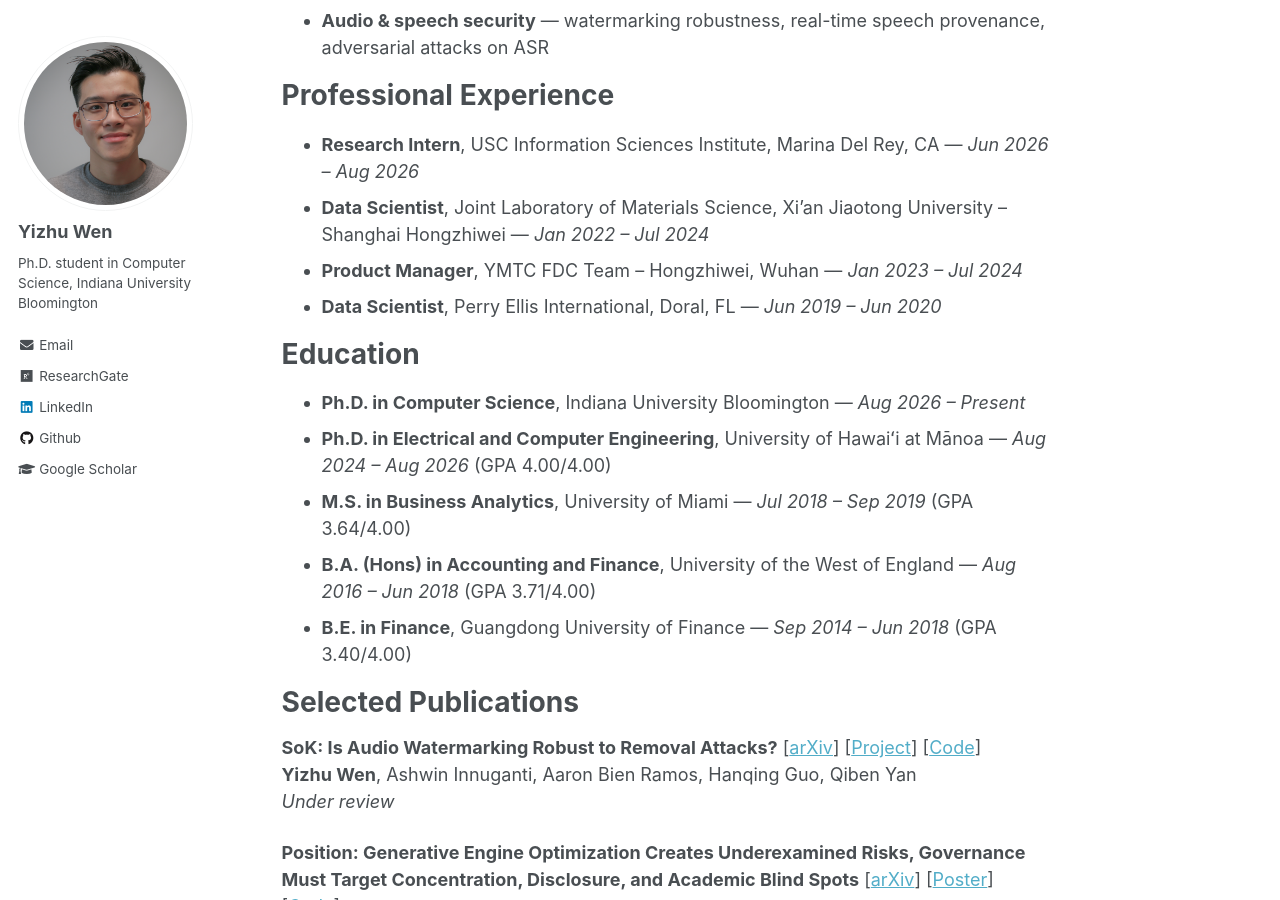
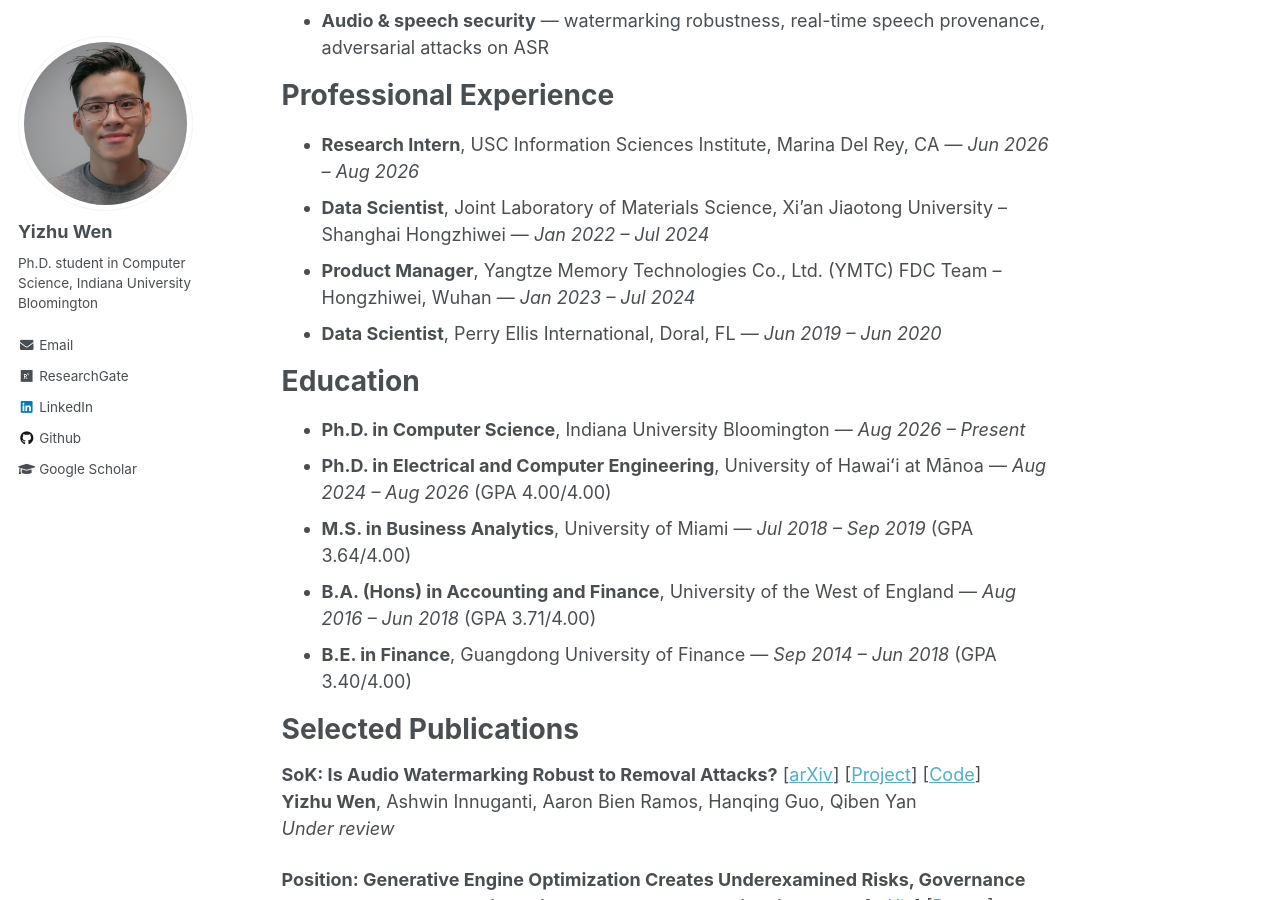
Before and after one commit to yizhu-wen/yizhu-wen.github.io, a Jekyll site: the page built from _pages/about.md, in a window 1280 px wide and 900 px high, scrolled down 966 px. Built offline with Jekyll 4.4.1, drawn with Linux system fonts in a browser that asks for light colours.

Commit message:
Spell out YMTC as Yangtze Memory Technologies Co., Ltd.
Co-Authored-By: Claude Opus 5 <noreply@anthropic.com>

```diff
--- a/_pages/about.md
+++ b/_pages/about.md
@@ -32,7 +32,7 @@ Professional Experience
 ======
 * **Research Intern**, USC Information Sciences Institute, Marina Del Rey, CA — *Jun 2026 – Aug 2026*
 * **Data Scientist**, Joint Laboratory of Materials Science, Xi'an Jiaotong University – Shanghai Hongzhiwei — *Jan 2022 – Jul 2024*
-* **Product Manager**, YMTC FDC Team – Hongzhiwei, Wuhan — *Jan 2023 – Jul 2024*
+* **Product Manager**, Yangtze Memory Technologies Co., Ltd. (YMTC) FDC Team – Hongzhiwei, Wuhan — *Jan 2023 – Jul 2024*
 * **Data Scientist**, Perry Ellis International, Doral, FL — *Jun 2019 – Jun 2020*
 
 Education
```
Also changed, not shown: _pages/cv.md (+1 -1 lines).
